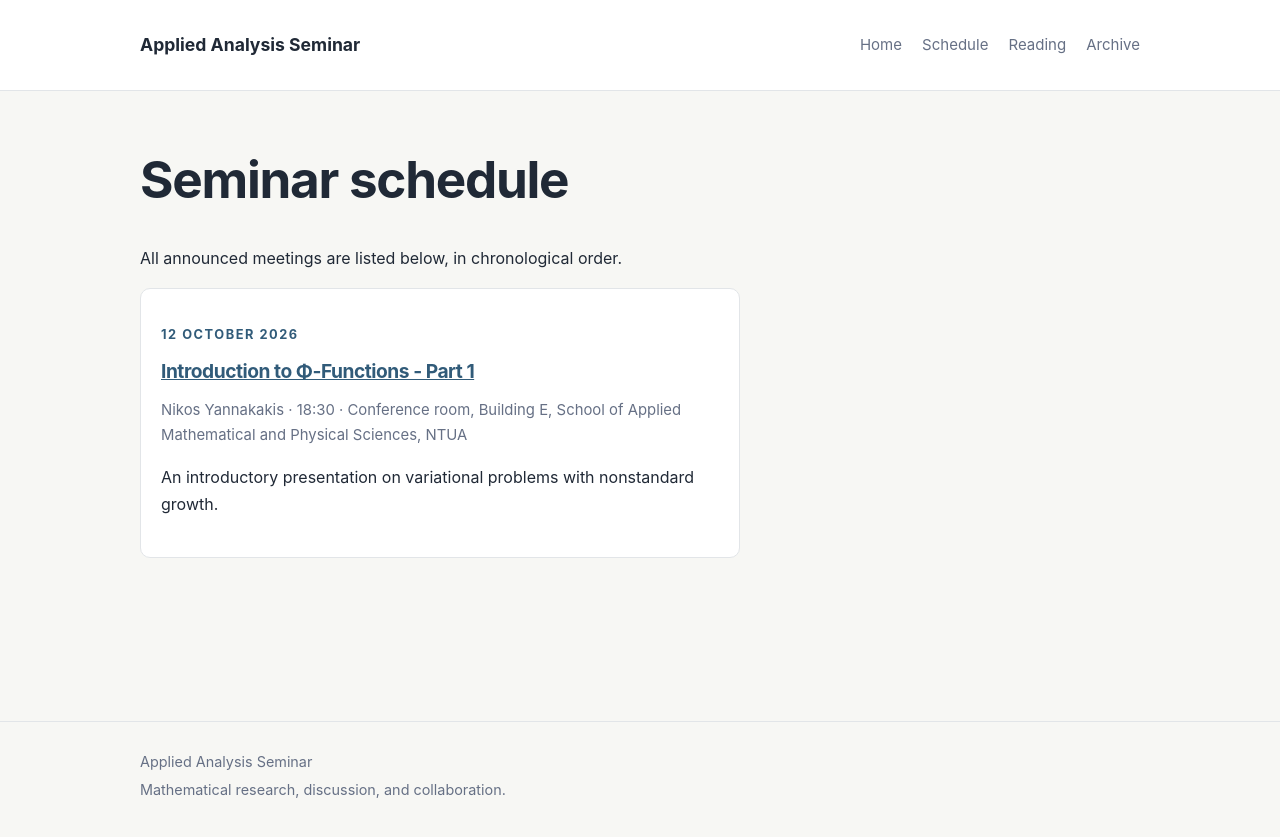
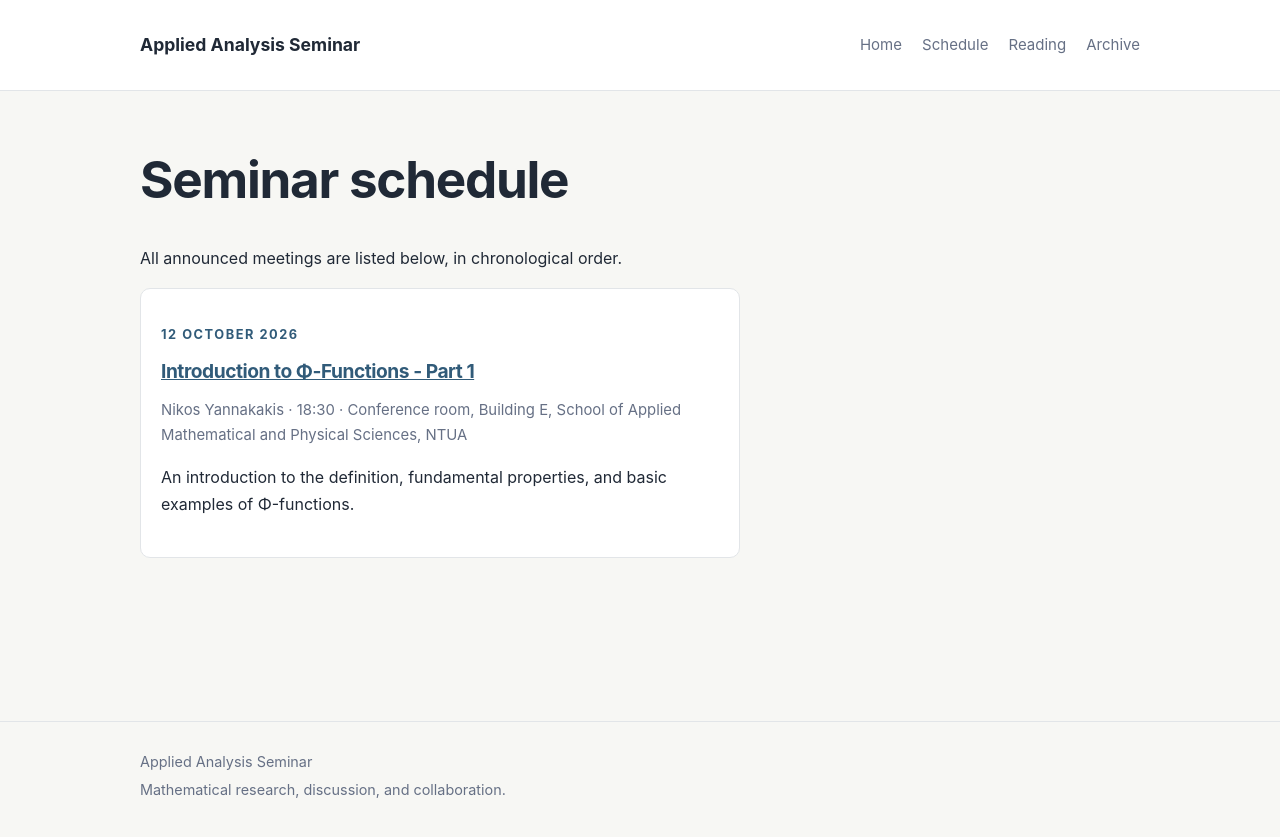
Before and after one commit to gvpantazis/math-seminar, a Jekyll site: the page built from schedule.md, in a window 1280 px wide. Shown: the top 837 px of the page. Built offline with Jekyll 4.4.1, drawn with Linux system fonts in a browser that asks for light colours.

Commit message:
Update 2026-10-20-example.md

```diff
--- a/_talks/2026-10-20-example.md
+++ b/_talks/2026-10-20-example.md
@@ -4,7 +4,7 @@ date: 2026-10-12
 speaker: "Nikos Yannakakis"
 time: "18:30"
 location: "Conference room, Building E, School of Applied Mathematical and Physical Sciences, NTUA"
-abstract: "An introductory presentation on variational problems with nonstandard growth."
+abstract: "An introduction to the definition, fundamental properties, and basic examples of Φ-functions."
 permalink: /talks/example/
 categories:
   - Analysis
```
